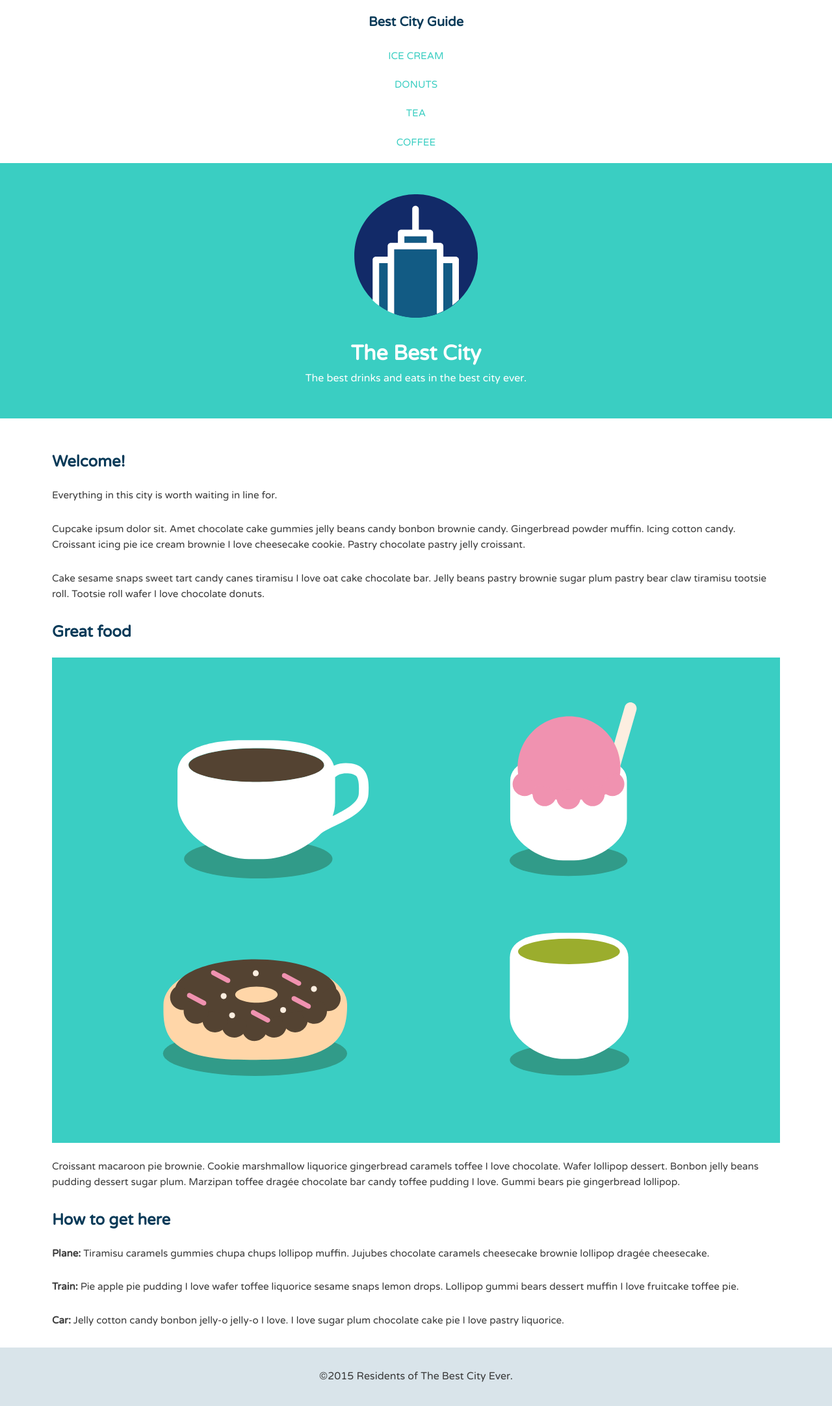
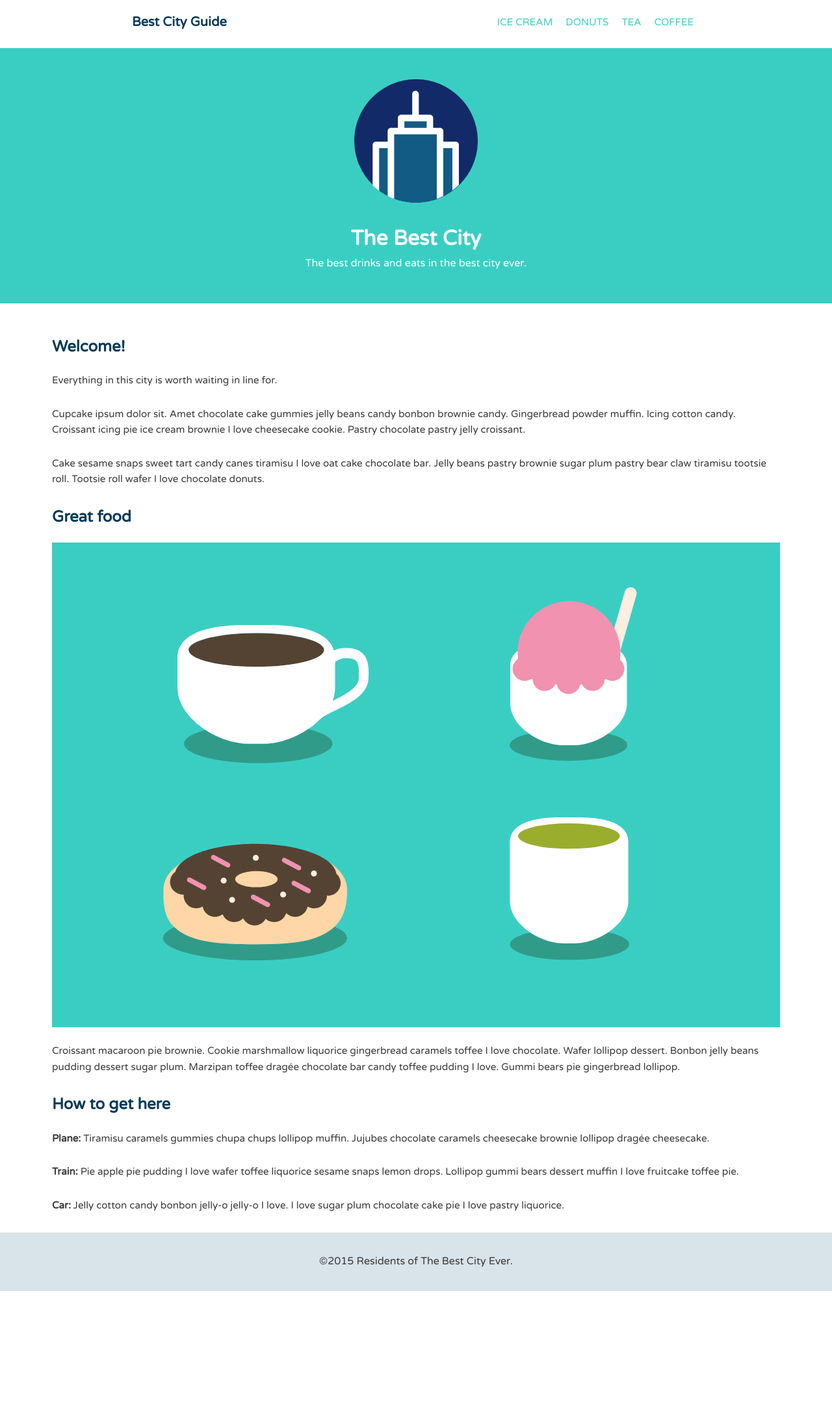
Before and after one commit to aurangzaib-danial/best-city-guide, a Jekyll site: the page built from index.html, in a window 1280 px wide. Shown: the whole page at 65% size. Built offline with Jekyll 4.4.1, drawn with Linux system fonts in a browser that asks for light colours; after the commit the page ends 1987 px from its top, so only the background shows below that.

Commit message:
responsive navbar with flexbox

```diff
--- a/_sass/navigation.scss
+++ b/_sass/navigation.scss
@@ -17,7 +17,7 @@ nav a {
   font-size: .95em;
   color: #3acec2;
   text-transform: uppercase;
-  padding: 10px 0;
+  padding: 10px;
 }
 
 nav a:hover {
@@ -25,9 +25,14 @@ nav a:hover {
 }
 
 @media (min-width: 769px) {
+  nav {
+    flex-direction: row;
+  }
+}
 
-  // header {
-  //   padding: 0 15px;
-  // }
-
+@media (min-width: 1025px) {
+  header {
+    flex-direction: row;
+    justify-content: space-around;
+  }
 }
```
Also changed, not shown: README.md.
